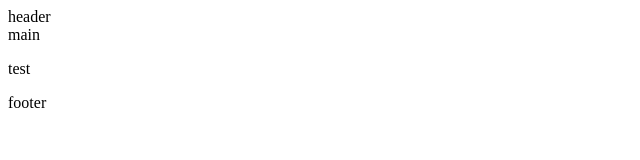
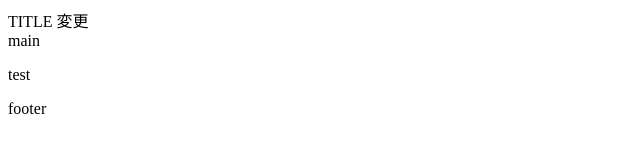
Before and after one commit to YoshimiTanahara/gittest, a plain HTML site: page index2.html in a window 1280 px wide. Shown: the whole page, without its empty margins (0-640 px from the left). Drawn offline with Linux system fonts and the light colour scheme.

Commit message:
title 変更

```diff
--- a/index2.html
+++ b/index2.html
@@ -6,7 +6,7 @@
     <link rel="stylesheet" href="style.css">
 </head>
 <body>
-    <header>header</header>
+    <header>TITLE 変更</header>
     <main>main
         <div>
             <p>test</p>
```
